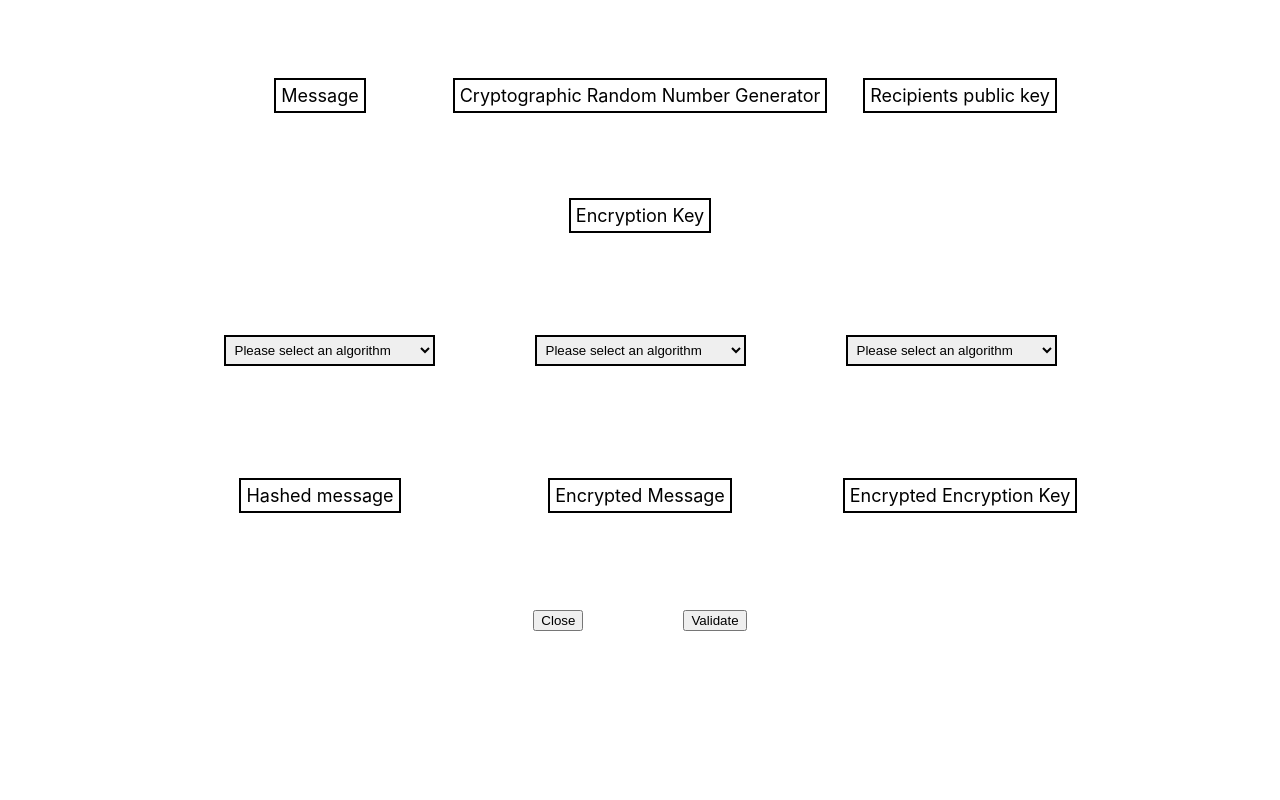
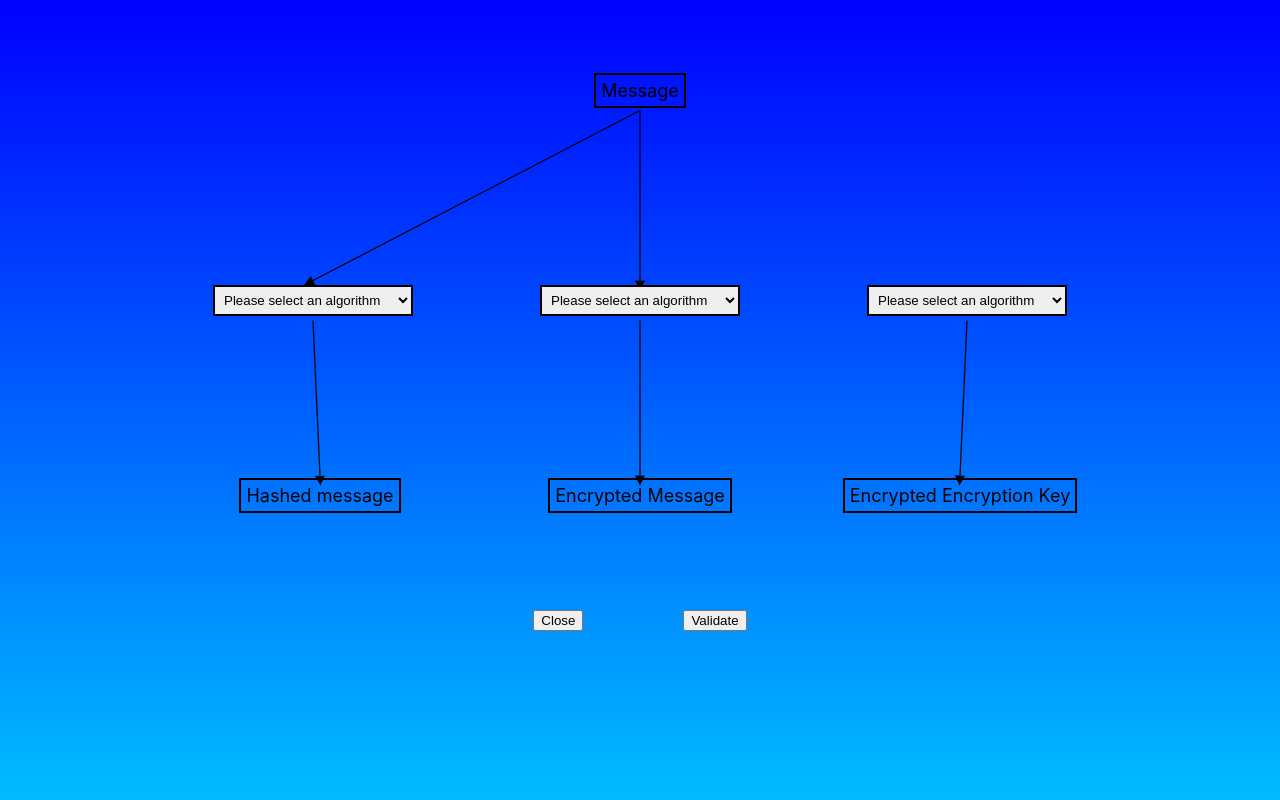
Before and after one commit to fmavb/questlines, a React (Create React App) app: page /challenge2/part2 in a window 1280 px wide. Shown: the top 800 px of the page. Built offline with nearby package versions, Linux system fonts and the light colour scheme.

Commit message:
Arrows done for part2

```diff
--- a/src/components/Challenge2/Part2.css
+++ b/src/components/Challenge2/Part2.css
@@ -4,7 +4,9 @@ p, select {
     border-style: solid;
     border-color: black;
     padding: 5px;
-    margin: 50px;
+    max-width: 200px;
+    margin-left: 5%;
+    margin-right: 5%;
 }
 
 button {
@@ -22,7 +24,6 @@ path {
 .element{
     display: inline-block;
     position: absolute;
-    margin: 5px;
     border-radius: 5px;
 }
 
@@ -47,12 +48,13 @@ path {
     height: fit-content;
     text-justify: distribute-all-lines;
     -ms-text-justify: distribute-all-lines;
-    min-width: 10000px;
 }
 
 #message {
+    display: inline;
+    position: relative;
     top: 10%;
-    right:50%;
+    right:0;
     left:0;
 }
 
@@ -69,12 +71,20 @@ path {
 }
 
 #key{
+    display: inline;
     top:25%;
     right:0;
     left:0;
 }
 
-#alg1 {
+#keys {
+    position: absolute;
+    top: 10%;
+    left: 0;
+    right: 0;
+}
+
+#alg {
     top: 35%;
     right: 0%;
     left: 0;
--- a/src/components/Challenge2/Part2.js
+++ b/src/components/Challenge2/Part2.js
@@ -1,30 +1,183 @@
-import React, {Component} from 'react';
+import React, { Component } from 'react';
 import './Part2.css';
 
 export default class Part2 extends Component {
-    constructor(props){
+    constructor(props) {
         super(props);
+        this.state = {
+            alg1: "nothing",
+            alg2: "nothing",
+            alg3: "nothing",
+            key1: "nothing",
+            key2: "nothing",
+            key3: "nothing",
+        }
+        this.selectAlg1 = this.selectAlg1.bind(this);
+        this.selectAlg2 = this.selectAlg2.bind(this);
+        this.selectAlg3 = this.selectAlg3.bind(this);
+        this.selectKey1 = this.selectKey1.bind(this);
+        this.selectKey2 = this.selectKey2.bind(this);
+        this.selectKey3 = this.selectKey3.bind(this);
+        this.drawArrow = this.drawArrow.bind(this);
+        this.id = this.id.bind(this);
+        this.initialState = this.initialState.bind(this);
+        this.drawArrow2 = this.drawArrow2.bind(this);
+    }
+    static keyValues = ["des", "aes", "rsa"];
+
+    selectKey1(e) {
+        this.setState({ key1: e.target.value });
+    }
+
+    selectKey2(e) {
+        this.setState({ key2: e.target.value });
+    }
+
+    selectKey3(e) {
+        this.setState({ key3: e.target.value });
+    }
+
+    selectAlg1(e) {
+        const value = e.target.value;
+        if (Part2.keyValues.includes(value)) {
+            document.getElementById("key1").style.display = "inline";
+            this.id("path6").style.display = "inline";
+            this.drawArrow2("path6", "key1", "alg1");
+        } else {
+            document.getElementById("key1").style.display = "none";
+            this.id("path6").style.display = "none";
+        }
+        this.initialState();
+        this.setState({ alg1: value });
+    }
+
+    selectAlg2(e) {
+        const value = e.target.value;
+        if (Part2.keyValues.includes(value)) {
+            document.getElementById("key2").style.display = "inline";
+            this.id("path7").style.display = "inline";
+            this.drawArrow("path7", "key2", "alg2");
+        } else {
+            document.getElementById("key2").style.display = "none";
+            this.id("path7").style.display = "none";
+        }
+        this.initialState();
+        this.setState({ alg2: value });
+    }
+
+    selectAlg3(e) {
+        const value = e.target.value;
+        if (Part2.keyValues.includes(value)) {
+            document.getElementById("key3").style.display = "inline";
+            this.id("path8").style.display = "inline";
+            this.drawArrow("path8", "key3", "alg3");
+        } else {
+            document.getElementById("key3").style.display = "none";
+            this.id("path8").style.display = "none";
+        }
+        this.initialState();
+        this.setState({ alg3: value });
+    }
+
+    id(id) {
+        return document.getElementById(id);
+    }
+
+    drawArrow(arrow, from, to) {
+        const rectFrom = this.id(from).getBoundingClientRect();
+        const leftFrom = rectFrom.left + document.body.scrollLeft;
+        const topFrom = rectFrom.top + document.body.scrollTop;
+        const rectTo = this.id(to).getBoundingClientRect();
+        const leftTo = rectTo.left + document.body.scrollLeft;
+        const topTo = rectTo.top + document.body.scrollTop;
+        const x1 = leftFrom + parseFloat(rectFrom.width)/2;
+        const y1 = topFrom + parseFloat(rectFrom.height)/2;
+        const x2 = leftTo + parseFloat(rectTo.width)/2;
+        const y2 = topTo + parseFloat(rectTo.height)/2;
+        this.id(arrow).setAttribute("x1", x1);
+        this.id(arrow).setAttribute("y1", y1 + 20);
+        this.id(arrow).setAttribute("x2", x2);
+        this.id(arrow).setAttribute("y2", y2 - 20);
+    }
+
+    drawArrow2(arrow, from, to) {
+        const rectFrom = this.id(from).getBoundingClientRect();
+        const leftFrom = rectFrom.left + document.body.scrollLeft;
+        const topFrom = rectFrom.top + document.body.scrollTop;
+        const rectTo = this.id(to).getBoundingClientRect();
+        const leftTo = rectTo.left + document.body.scrollLeft;
+        const topTo = rectTo.top + document.body.scrollTop;
+        const x1 = leftFrom + parseFloat(rectFrom.width);
+        const y1 = topFrom + rectFrom.height/2;
+        const x2 = leftTo;
+        const y2 = topTo + rectTo.height/2;
+        this.id(arrow).setAttribute("x1", x1 + 5);
+        this.id(arrow).setAttribute("y1", y1);
+        this.id(arrow).setAttribute("x2", x2 - 10);
+        this.id(arrow).setAttribute("y2", y2);
+    }
+
+    initialState(){
+        this.drawArrow("path1", "messageBox", "alg1");
+        this.drawArrow("path2", "messageBox", "alg2");
+        this.drawArrow("path3", "alg1", "hashMessage");
+        this.drawArrow("path4", "alg2", "encMessage");
+        this.drawArrow("path5", "alg3", "encKey");
+        this.drawArrow2("path6", "key1", "alg1");
+        this.drawArrow("path7", "key2", "alg2");
+        this.drawArrow("path8", "key3", "alg3");
+    }
+
+    componentDidMount() {
+        document.getElementById("key1").style.display = "none";
+        document.getElementById("key2").style.display = "none";
+        document.getElementById("key3").style.display = "none";
+        this.initialState();
+        this.id("path6").style.display = "none";
+        this.id("path7").style.display = "none";
+        this.id("path8").style.display = "none";
     }
 
     render() {
         return (
             <div className="page">
+                <div id="keys">
                 <div className="element" id="message">
-                    <p>Message</p>
+                    <p id="messageBox">Message</p>
                 </div>
-                <div className="element" id="random">
-                    <p>Cryptographic Random Number Generator</p>
-                </div>
-                <div className="element" id="RSAKey">
-                    <p>Recipients public key</p>
-                </div>
-                <div className="element" id="key">
-                    <p>Encryption Key</p>
+                    <select onChange={this.selectKey2} id="key2">
+                        <option defaultValue value="nothing">Please select a key</option>
+                        <option>Recipients Private Key</option>
+                        <option>Recipients Public Key</option>
+                        <option>Sender's Public Key</option>
+                        <option>Sender's Private Key</option>
+                        <option>Sender's Password</option>
+                        <option>Randomly generated Key using a cryptographic generator</option>
+                    </select>
+                    <select onChange={this.selectKey3} id="key3">
+                        <option defaultValue value="nothing">Please select a key</option>
+                        <option>Recipients Private Key</option>
+                        <option>Recipients Public Key</option>
+                        <option>Sender's Public Key</option>
+                        <option>Sender's Private Key</option>
+                        <option>Sender's Password</option>
+                        <option>Randomly generated Key using a cryptographic generator</option>
+                    </select>
                 </div>
                 <div className="container">
-                <div className="element" id="alg1">
-                    <select>
+                    <div className="element" id="alg">
+                        <select onChange={this.selectKey1} id="key1">
+                            <option defaultValue value="nothing">Please select a key</option>
+                            <option>Recipients Private Key</option>
+                            <option>Recipients Public Key</option>
+                            <option>Sender's Public Key</option>
+                            <option>Sender's Private Key</option>
+                            <option>Sender's Password</option>
+                            <option>Randomly generated Key using a cryptographic generator</option>
+                        </select>
+                        <select onChange={this.selectAlg1} id="alg1">
                             <option defaultValue value="nothing">Please select an algorithm</option>
+                            <option value="none">None</option>
                             <option value="des">Symmetric Encryption (DES)</option>
                             <option value="aes">Symmetric Encryption (AES)</option>
                             <option value="rsa">Asymmetric Encryption (RSA)</option>
@@ -32,8 +185,9 @@ export default class Part2 extends Component {
                             <option value="sha">Hash Function (SHA-2)</option>
                             <option value="bcrypt">Hash Function (bcrypt)</option>
                         </select>
-                    <select>
+                        <select onChange={this.selectAlg2} id="alg2">
                             <option defaultValue value="nothing">Please select an algorithm</option>
+                            <option value="none">None</option>
                             <option value="des">Symmetric Encryption (DES)</option>
                             <option value="aes">Symmetric Encryption (AES)</option>
                             <option value="rsa">Asymmetric Encryption (RSA)</option>
@@ -41,8 +195,9 @@ export default class Part2 extends Component {
                             <option value="sha">Hash Function (SHA-2)</option>
                             <option value="bcrypt">Hash Function (bcrypt)</option>
                         </select>
-                    <select>
+                        <select onChange={this.selectAlg3} id="alg3">
                             <option defaultValue value="nothing">Please select an algorithm</option>
+                            <option value="none">None</option>
                             <option value="des">Symmetric Encryption (DES)</option>
                             <option value="aes">Symmetric Encryption (AES)</option>
                             <option value="rsa">Asymmetric Encryption (RSA)</option>
@@ -51,7 +206,6 @@ export default class Part2 extends Component {
                             <option value="bcrypt">Hash Function (bcrypt)</option>
                         </select>
                     </div>
-                <span></span>
                 </div>
                 <div className="element" id="hashMessage">
                     <p>Hashed message</p>
@@ -66,6 +220,21 @@ export default class Part2 extends Component {
                     <button>Close</button>
                     <button onClick={this.validate}>Validate</button>
                 </div>
+                <svg width={document.body.clientWidth} height="1080">
+                    <defs>
+                        <marker markerWidth="13" markerHeight="13" id="arrow" orient="auto" refX="2" refY="6">
+                            <path d="M2,1 L2,10 L10,6 L2,2" />
+                        </marker>
+                    </defs>
+                    <line id="path1" className="line" />
+                    <line id="path2" className="line" />
+                    <line id="path3" className="line" />
+                    <line id="path4" className="line" />
+                    <line id="path5" className="line" />
+                    <line id="path6" className="line" />
+                    <line id="path7" className="line" />
+                    <line id="path8" className="line" />
+                </svg>
             </div>
         );
     }
```
Lines whose indentation alone changed are shown as unchanged.
